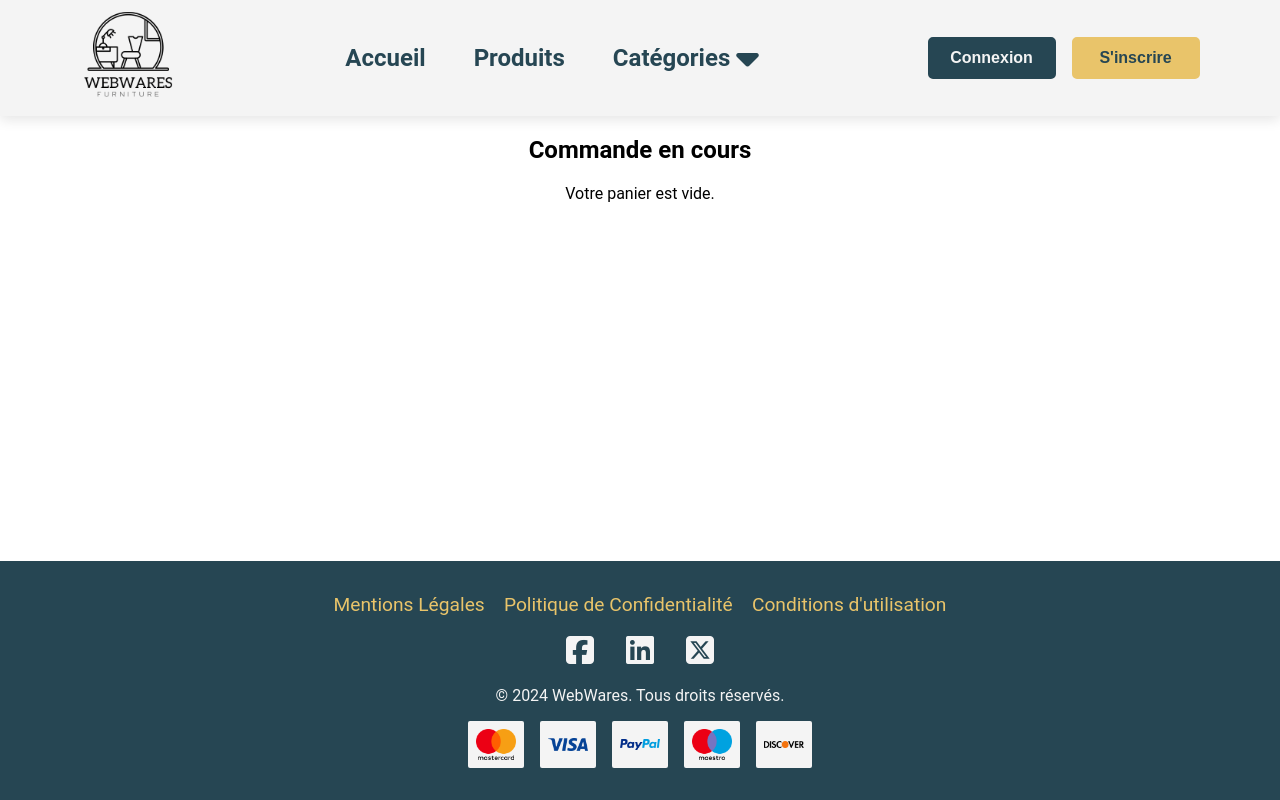
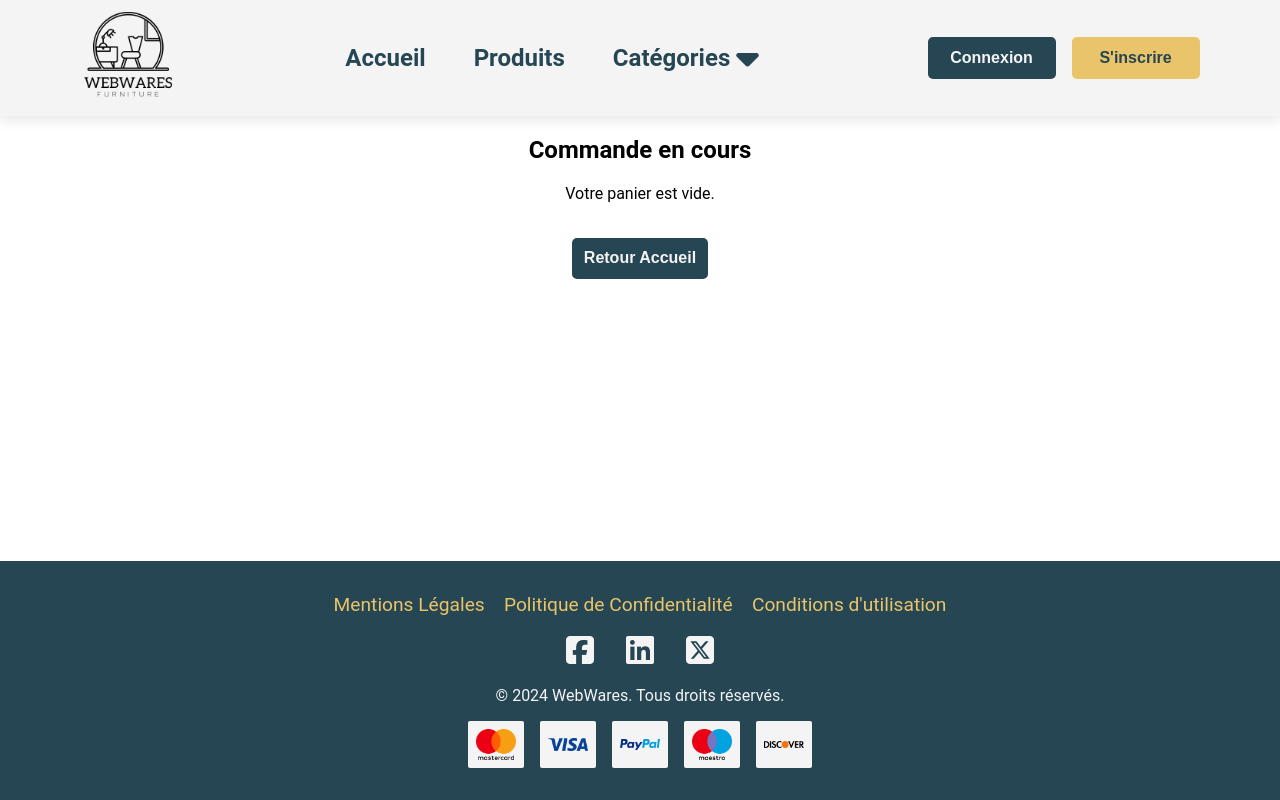
Before and after one commit to soulapj/WebWares, a Vue app: page /panier in a window 1280 px wide. Built offline with nearby package versions, Linux system fonts and the light colour scheme.

Commit message:
ajout bouton retour accueil et alignement bouton modal panier

```diff
--- a/src/views/ConfirmCommande.vue
+++ b/src/views/ConfirmCommande.vue
@@ -50,6 +50,12 @@
 
     <div v-else>
       <p><strong>Commande en cours de traitement!</strong></p>
+      <br />
+      <ButtonComponents
+        label="Retour Accueil"
+        type="login"
+        @click="$router.push('/')"
+      />
     </div>
 
     <ModalComponent :showModal="showModalCommandeConfirm" color="#d7c3a7">
@@ -62,6 +68,7 @@
       </template>
 
       <template #footer>
+        <div class="btn-conf">
           <ButtonComponents
             label="Valider"
             type="login"
@@ -72,6 +79,7 @@
             type="logout"
             @click="closeValidateCommandeModal"
           />
+        </div>
       </template>
     </ModalComponent>
   </div>
@@ -150,4 +158,10 @@ export default {
   flex-direction: column;
   gap: 30px;
 }
+
+.btn-conf {
+  display: flex;
+  justify-content: center;
+  gap: 15px;
+}
 </style>
--- a/src/views/PanierProduit.vue
+++ b/src/views/PanierProduit.vue
@@ -95,6 +95,13 @@
     </div>
     <div v-else>
       <p style="text-align: center">Votre panier est vide.</p>
+      <br />
+      <ButtonComponents
+        style="text-align: center"
+        label="Retour Accueil"
+        type="login"
+        @click="$router.push('/')"
+      />
     </div>
     <ModalComponent :showModal="showModalConfirm" color="#d7c3a7">
       <template #header>
@@ -106,6 +113,7 @@
       </template>
 
       <template #footer>
+        <div class="btn-conf">
           <ButtonComponents
             label="Valider"
             type="login"
@@ -116,6 +124,7 @@
             type="logout"
             @click="closeDeleteModalConfirm"
           />
+        </div>
       </template>
     </ModalComponent>
   </div>
@@ -229,4 +238,10 @@ button {
   align-items: center;
   flex-direction: row;
 }
+
+.btn-conf {
+  display: flex;
+  justify-content: center;
+  gap: 15px;
+}
 </style>
```
Lines whose indentation alone changed are shown as unchanged.
